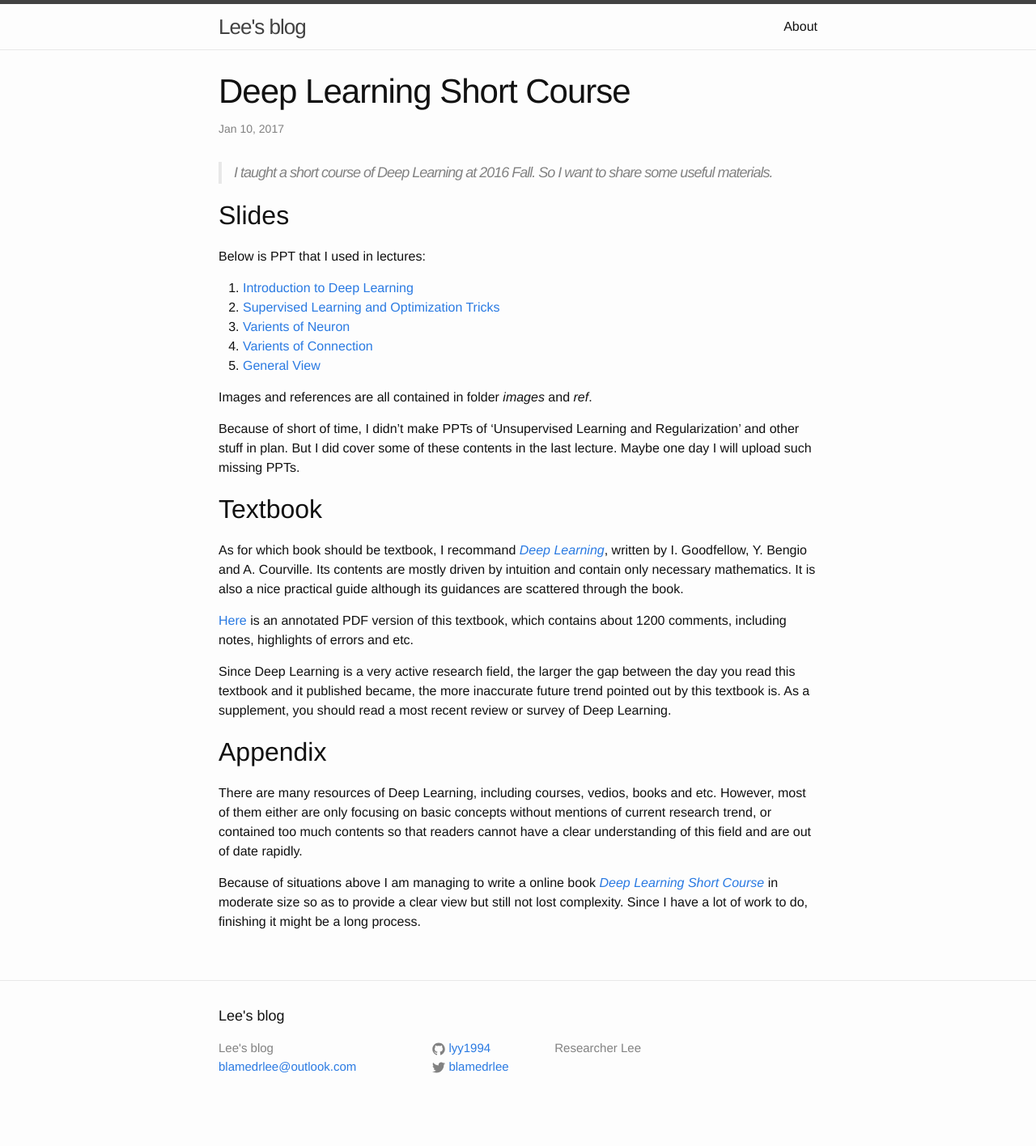
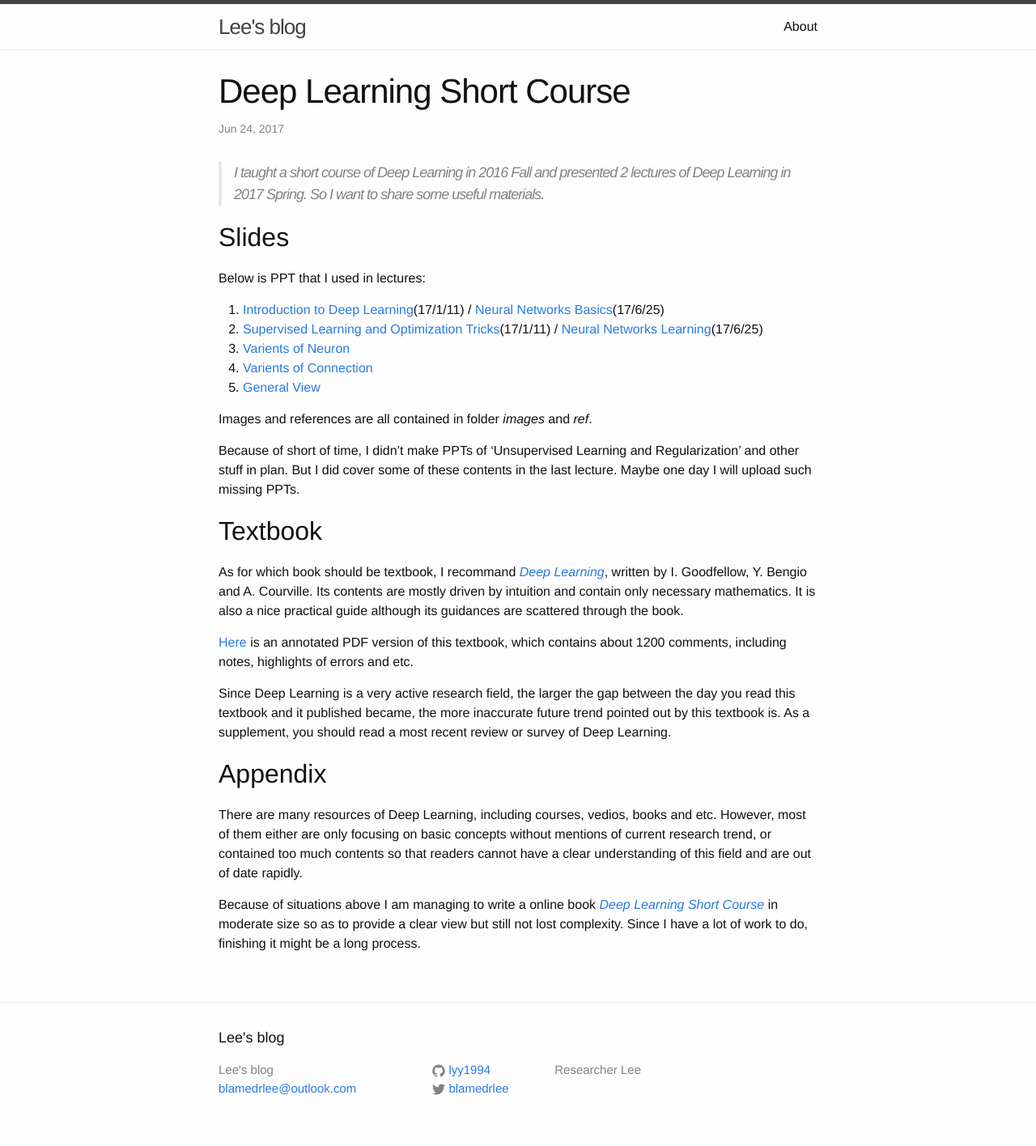
Before and after one commit to lyy1994/lyy1994.github.io, a Jekyll site: the page built from _posts/2017-01-11-deep-learning-short-course.markdown, in a window 1280 px wide. Shown: the whole page at 81% size. Built offline with Jekyll 4.4.1, drawn with Linux system fonts in a browser that asks for light colours; before the commit the page ends 1389 px from its top, so only the background shows below that.

Commit message:
Post 'Deep Learning Short Course' Update
Add materials from my lectures in 2017 Spring.

```diff
--- a/_posts/2017-01-11-deep-learning-short-course.markdown
+++ b/_posts/2017-01-11-deep-learning-short-course.markdown
@@ -1,20 +1,20 @@
 ---
 layout: post
 title:  "Deep Learning Short Course"
-date:   2017-01-11 01:15:06 +0800
+date:   2017-06-25 01:15:06 +0800
 categories: machine-learning
 ---
 
 <script type="text/javascript" src="http://cdn.mathjax.org/mathjax/latest/MathJax.js?config=default"></script>
 
->I taught a short course of Deep Learning at 2016 Fall. So I want to share some useful materials.
+>I taught a short course of Deep Learning in 2016 Fall and presented 2 lectures of Deep Learning in 2017 Spring. So I want to share some useful materials.
 
 ## Slides
 
 Below is PPT that I used in lectures:
 
-1. [Introduction to Deep Learning](https://github.com/lyy1994/DLSC/blob/master/slides/1-Introduction.pptx)
-2. [Supervised Learning and Optimization Tricks](https://github.com/lyy1994/DLSC/blob/master/slides/2-Learning_1.pptx)
+1. [Introduction to Deep Learning](https://github.com/lyy1994/DLSC/blob/master/slides/1-Introduction.pptx)(17/1/11) / [Neural Networks Basics](https://github.com/lyy1994/DLSC/blob/master/lectures/NN%20Basics/Neural%20Networks%20Basics.pptx)(17/6/25)
+2. [Supervised Learning and Optimization Tricks](https://github.com/lyy1994/DLSC/blob/master/slides/2-Learning_1.pptx)(17/1/11) / [Neural Networks Learning](https://github.com/lyy1994/DLSC/blob/master/lectures/NN%20Learning/Neural%20Networks%20Learning.pptx)(17/6/25)
 3. [Varients of Neuron](https://github.com/lyy1994/DLSC/blob/master/slides/3-Neuron.pptx)
 4. [Varients of Connection](https://github.com/lyy1994/DLSC/blob/master/slides/4-Connection.pptx)
 5. [General View](https://github.com/lyy1994/DLSC/blob/master/slides/6-General%20View.pptx)
```
